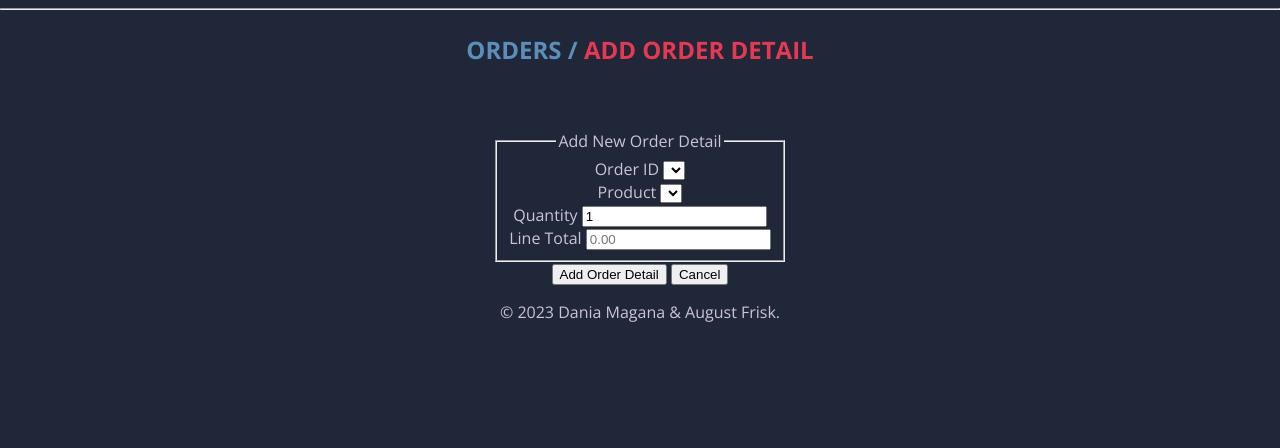
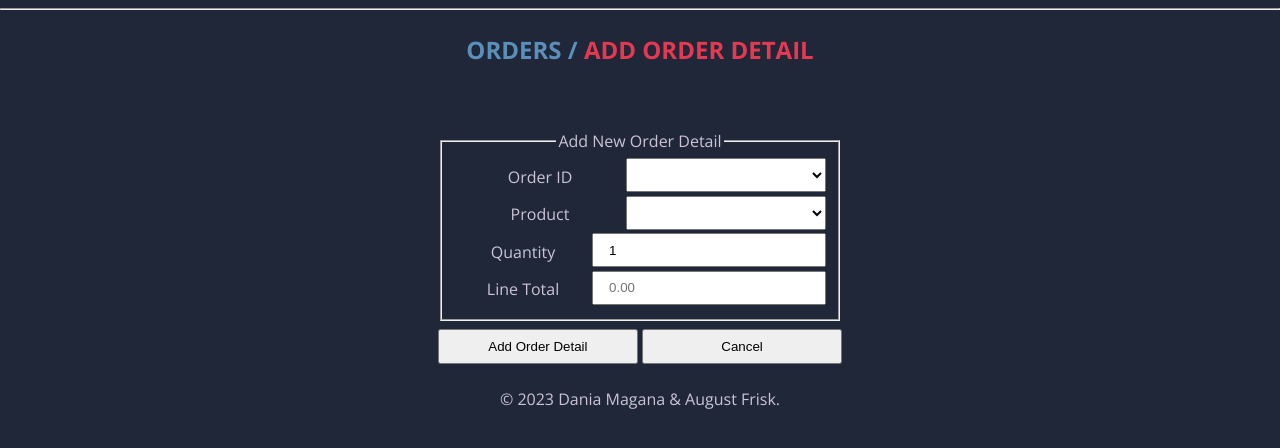
Before and after one commit to 4N0NYM0U5MY7H/CS340_Project, a Flask app: page /add_order_details in a window 1280 px wide. Shown: the part 193-641 px from the top of the page. Run offline with Flask 3, Linux system fonts and the light colour scheme; data that the repository does not hold is empty; some libraries are stand-ins or nearby versions.

Commit message:
Update form styling

```diff
--- a/static/main.css
+++ b/static/main.css
@@ -150,6 +150,89 @@ td:last-child:hover a {
     color: #0E1119;
 }
 
-input[type="email"] {
+/**-------------------------------------------------------------------
+ * FORM
+ * -------------------------------------------------------------------
+ */
+
+form {
+    margin: 0 auto;
+}
+
+label {
+    display: inline-block;
+    text-align: left;
+    padding: 2% 15px;
+}
+
+input,
+select,
+textarea {
+    display: inline-block;
     width: 200px;
+    padding: 2% 15px;
 }
+
+button,
+input[type="button"],
+input[type="submit"] {
+    float: none;
+}
+
+#addCustomer input,
+#addProduct input,
+#addStore input,
+#addStoreProduct input,
+#addStoreProduct select,
+#addOrder input,
+#addOrder select,
+#addOrder textarea,
+#addOrderDetail input,
+#addOrderDetail select,
+#updateCustomer input,
+#updateProduct input,
+#updateStore input,
+#updateStoreProduct input,
+#updateStoreProduct select,
+#deleteCustomer input,
+#deleteProduct input,
+#deleteStore input,
+#deleteStoreProduct input,
+#deleteOrder input,
+#deleteOrder textarea {
+    float: right;
+}
+
+#addCustomer input[type="button"],
+#addCustomer input[type="submit"],
+#addProduct input[type="button"],
+#addProduct input[type="submit"],
+#addStore input[type="button"],
+#addStore input[type="submit"],
+#addStoreProduct input[type="button"],
+#addStoreProduct input[type="submit"],
+#addOrder input[type="button"],
+#addOrder input[type="submit"],
+#addOrderDetail input[type="button"],
+#addOrderDetail input[type="submit"],
+#updateCustomer input[type="button"],
+#updateCustomer input[type="submit"],
+#updateProduct input[type="button"],
+#updateProduct input[type="submit"],
+#updateStore input[type="button"],
+#updateStore input[type="submit"],
+#updateStoreProduct input[type="button"],
+#updateStoreProduct input[type="submit"],
+#deleteCustomer input[type="button"],
+#deleteCustomer input[type="submit"],
+#deleteProduct input[type="button"],
+#deleteProduct input[type="submit"],
+#deleteStore input[type="button"],
+#deleteStore input[type="submit"],
+#deleteStoreProduct input[type="button"],
+#deleteStoreProduct input[type="submit"],
+#deleteOrder input[type="button"],
+#deleteOrder input[type="submit"] {
+    float: none;
+    margin: 2% auto;
+}
--- a/templates/add_orders.j2
+++ b/templates/add_orders.j2
@@ -42,7 +42,6 @@
             <br />
 
             <label>Notes (optional)</label>
-            <br />
             <textarea id="order_notes" name="order_notes"></textarea>
 
         </fieldset>
--- a/templates/delete_orders.j2
+++ b/templates/delete_orders.j2
@@ -34,7 +34,6 @@
             <br />
 
             <label>Notes</label>
-            <br />
             <textarea id="order_notes" name="order_notes" disabled>{{ data[0].Notes }}</textarea>
 
         </fieldset>
```
